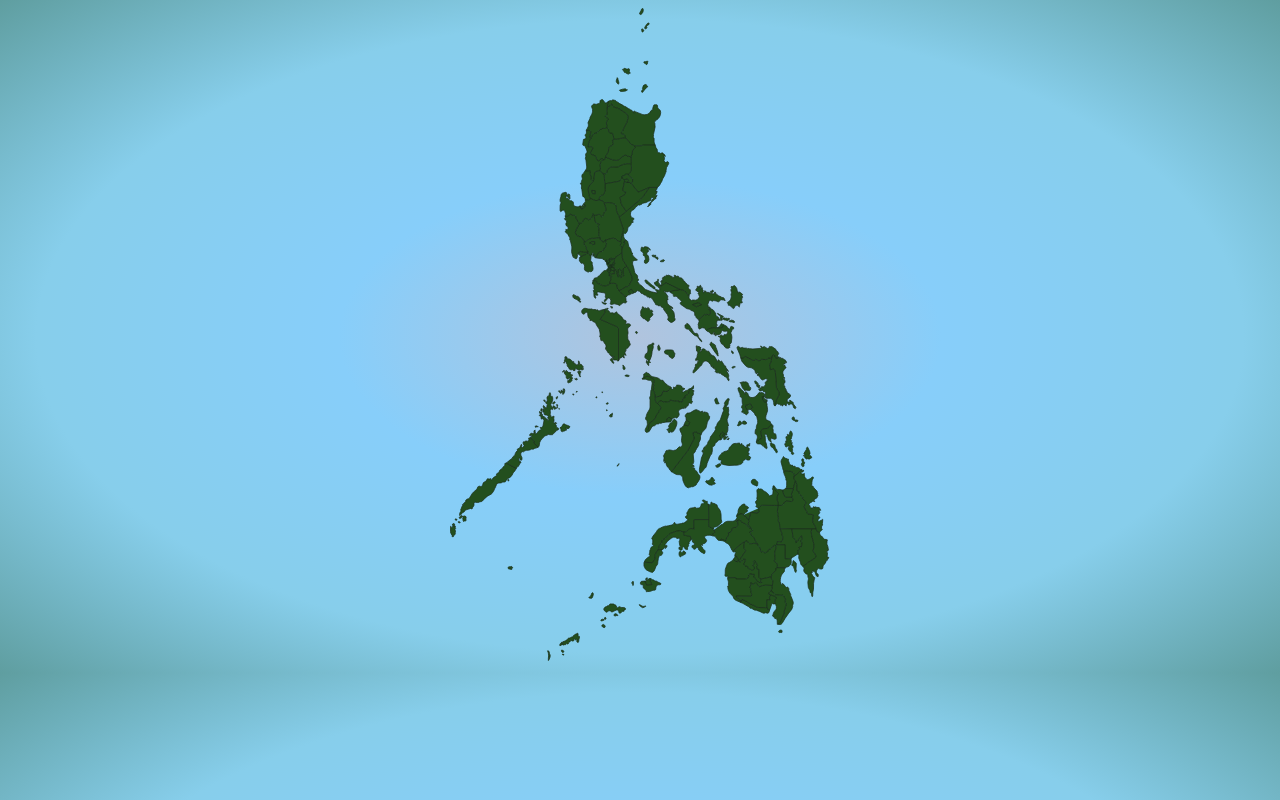
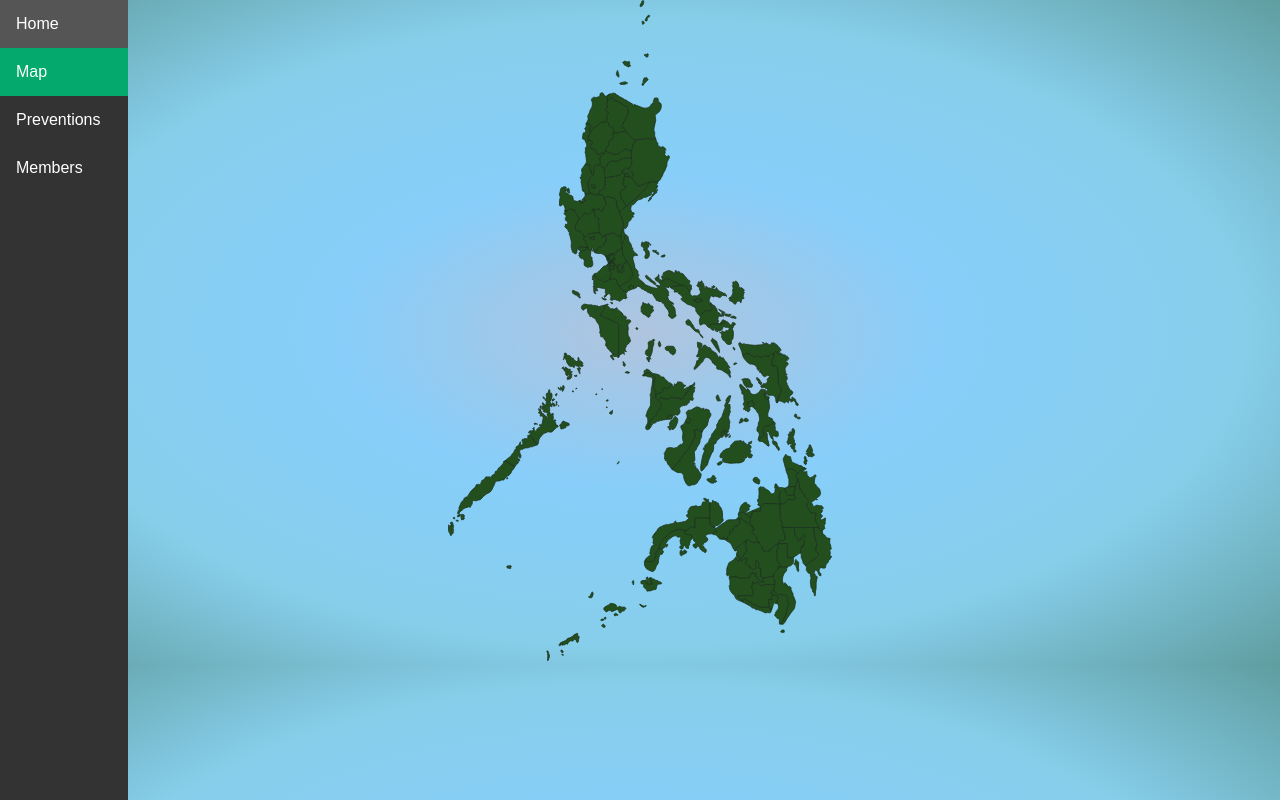
Before and after one commit to hungrysushi1/bastamapa, a plain HTML site: page index.html in a window 1280 px wide. Drawn offline with Linux system fonts and the light colour scheme.

Commit message:
Add files via upload

```diff
--- a/css/style.css
+++ b/css/style.css
@@ -1,14 +1,75 @@
 body {
     background-image: radial-gradient(lightsteelblue, lightskyblue, skyblue,  cadetblue);
-    background-color: blue
+
+}
+
+:root {
+    font-size: 16px;
+}
+
+body {
+    margin: 0;
+    padding: 0;
+}
+
+main {
+    margin-left: 5rem;
+    padding: 1rem;
+}
+
+ul {
+  list-style-type: none;
+  margin: 0;
+  padding: 0;
+  width: 10%;
+  background-color: #333333;
+  position: fixed;
+  height: 100%;
+  overflow: auto;
+  color: white;
+font-family: sans-serif;
+}
+
+li a {
+  display: block;
+  color: #fff;
+  padding: 15px 16px;
+  text-decoration: none;
+}
+
+li a.active {
+  background-color: #04AA6D;
+  color: white;
+}
+
+li a:hover:not(.active) {
+  background-color: #555;
+  color: white;
 }
 
 .mapdiv {
     width: 30%;
     margin: auto;
+
 }
 .mapdiv path {
     fill: #234f1e;
     stroke: #1d301d;
     stroke-width: 2px;
 }
+
+.mapdiv :hover {
+    fill:#82d682;
+}
+
+body::-webkit-scrollbar {
+    width: 5px;
+}
+
+body::-webkit-scrollbar-track {
+    background: #5f9ea0;
+}
+
+body::-webkit-scrollbar-thumb {
+    background: #152238;
+}
--- a/index.html
+++ b/index.html
@@ -7,6 +7,12 @@
 </head>
 <body>
 
+<ul>
+  <li><a href="#home">Home</a></li>
+  <li><a class="active" href="#news">Map</a></li>
+  <li><a href="#contact">Preventions</a></li>
+  <li><a href="#about">Members</a></li>
+</ul>
     <div class="mapdiv">
         <svg version="1.2" viewbox="0 0 1000 1722" xmlns="http://www.w3.org/2000/svg">
 <a xlink:title="Tawi-Tawi" xlink:href="https://www.timeanddate.com/weather/@1689920">
@@ -385,6 +391,8 @@
  <a xlink:title="Lucena" xlink:href="https://www.accuweather.com/en/ph/lucena-city/265720/weather-forecast/265720" target="_blank">
             <path d="M484.6 751.4l-1.6 1.7-0.9 0.1-1.8-0.5-0.5 0.1-1.3 0.9-3 1-5.2-8.4 8.6-4.1 5.7 9.2z" id="PHL5560" name="Lucena">
      </path></a>
+
+
  <circle cx="567.7" cy="1005.4" id="0">
  </circle>
  <circle cx="310.3" cy="490.3" id="1">
```
